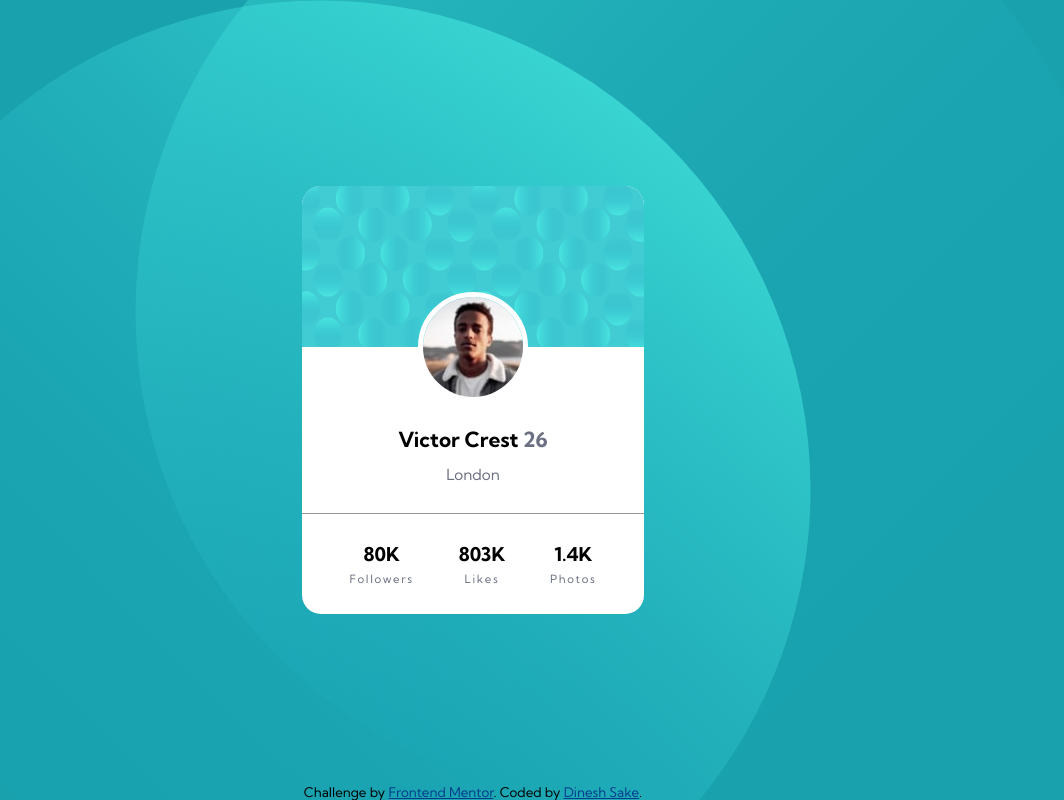
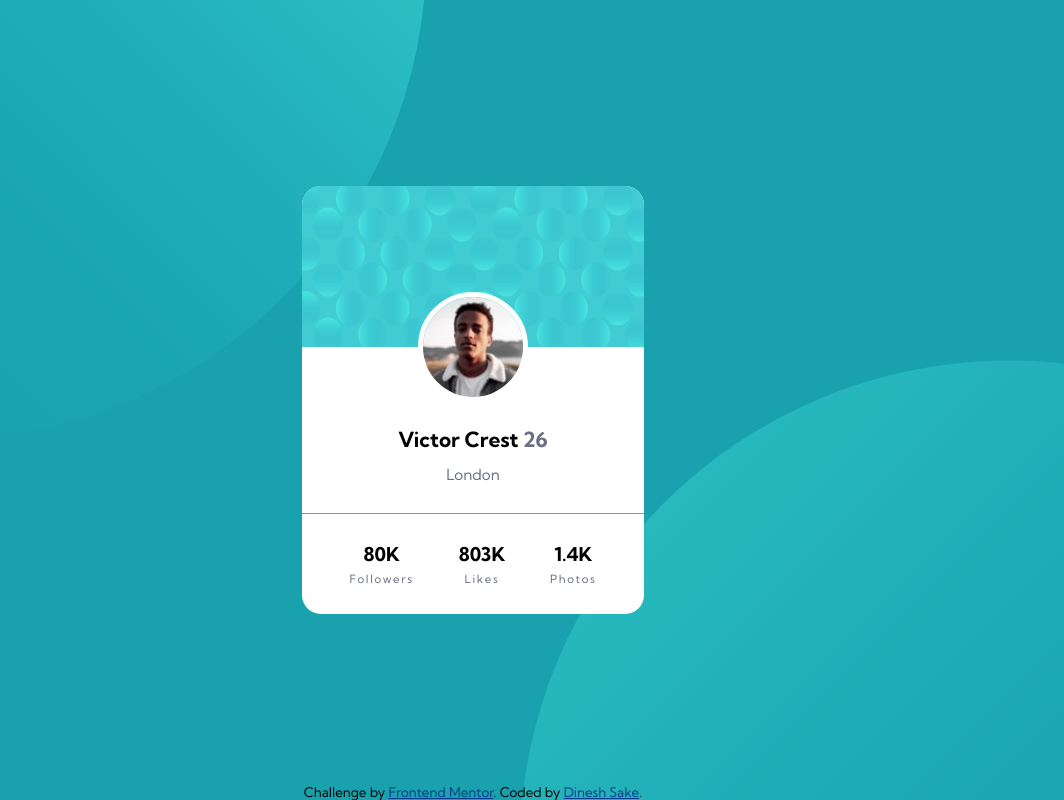
Before and after one commit to Nrupatungan/profile-card-component, a plain HTML site: page index.html in a window 1280 px wide. Shown: the whole page, without its empty margins (167-1231 px from the left). Drawn offline with Linux system fonts and the light colour scheme.

Commit message:
Update style.css

```diff
--- a/style.css
+++ b/style.css
@@ -17,7 +17,7 @@ body{
     align-items: center;
     background-image: url(./images/bg-pattern-top.svg), url(./images/bg-pattern-bottom.svg);
     background-repeat: no-repeat, no-repeat;
-    background-position: left top, right bottom;
+    background-position: left -200vw bottom 45vh, right -200vw top 45vh;
     background-color: hsl(185, 75%, 39%);
 }
 
@@ -109,7 +109,29 @@ footer{
 }
 
 /* Breakpoint section */
+@media only screen and (min-width: 376px){
+    body{
+        background-position: left -170vw bottom 45vh, right -170vw top 45vh;
+    }
+}
 
+@media only screen and (min-width: 433px){
+    body{
+        background-position: left -160vw bottom 45vh, right -160vw top 45vh;
+    }
+}
+
+@media only screen and (min-width: 500px){
+    body{
+        background-position: left -120vw bottom 45vh, right -120vw top 45vh;
+    }
+}
+
+@media only screen and (min-width: 621px){
+    body{
+        background-position: left -80vw bottom 45vh, right -80vw top 45vh;
+    }
+}
 
 @media only screen and (min-width: 800px){
     html{
@@ -117,10 +139,36 @@ footer{
     }
 }
 
+@media only screen and (min-width: 821px){
+    body{
+        background-position: left -60vw bottom 45vh, right -60vw top 45vh;
+    }
+}
 
+@media only screen and (min-width: 911px){
+    body{
+        background-position: left -40vw bottom 45vh, right -40vw top 45vh;
+    }
+}
 
 @media only screen and (min-width: 1100px){
     html{
         font-size: 19px;
     }
+
+    body{
+        background-position: left -40vw bottom 45vh, right -40vw top 45vh;
+    }
 }
+
+@media only screen and (min-width: 1200px){
+    body{
+        background-position: left -30vw bottom 45vh, right -30vw top 45vh;
+    }
+}
+
+@media only screen and (min-width: 1310px){
+    body{
+        background-position: left -20vw bottom 45vh, right -20vw top 45vh;
+    }
+}
```
